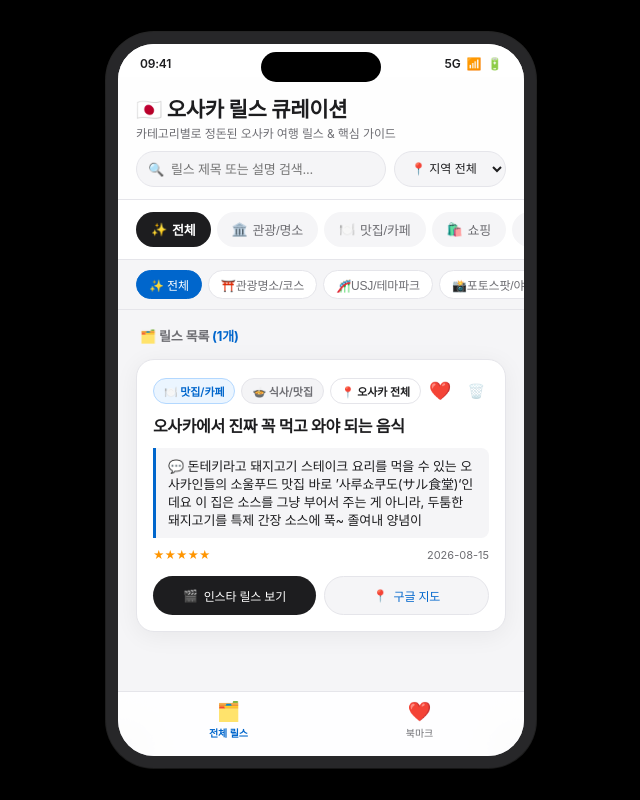
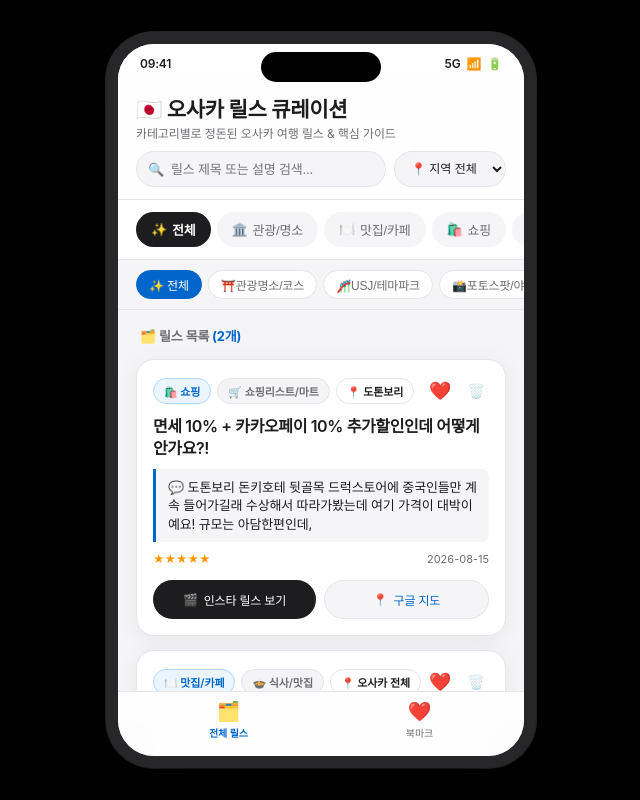
Before and after one commit to songhan55/osaka-reels-curator, a React (Vite) app: page / in a window 1280 px wide. Shown: the whole page, without its empty margins (319-959 px from the left). Built offline with nearby package versions, Linux system fonts and the light colour scheme; a web font is replaced by a local one.

Commit message:
Auto sync: Added real Instagram summarized reel

```diff
--- a/src/data/sampleData.js
+++ b/src/data/sampleData.js
@@ -42,6 +42,19 @@ export const CATEGORIES = {
 
 export const INITIAL_REELS = [
   {
+    "id": "tg-reel-1786726289",
+    "title": "면세 10% + 카카오페이 10% 추가할인인데 어떻게 안가요?!",
+    "url": "https://www.instagram.com/reel/DZuJbh7xu6i/?igsh=MTQwNTdrOWZsbnk0OQ==",
+    "primaryCategory": "shopping",
+    "subCategory": "shoplist",
+    "region": "도톤보리",
+    "rating": 5,
+    "memo": "도톤보리 돈키호테 뒷골목 드럭스토어에 중국인들만 계속 들어가길래 수상해서 따라가봤는데 여기 가격이 대박이예요! 규모는 아담한편인데,",
+    "isFavorite": true,
+    "createdAt": "2026-08-15",
+    "sharedBy": "텔레그램봇"
+  },
+  {
     "id": "tg-reel-1786726148",
     "title": "오사카에서 진짜 꼭 먹고 와야 되는 음식",
     "url": "https://www.instagram.com/reel/DaHUi95zsqH/?igsh=cHFnNWNueGJxdG9o",
```
